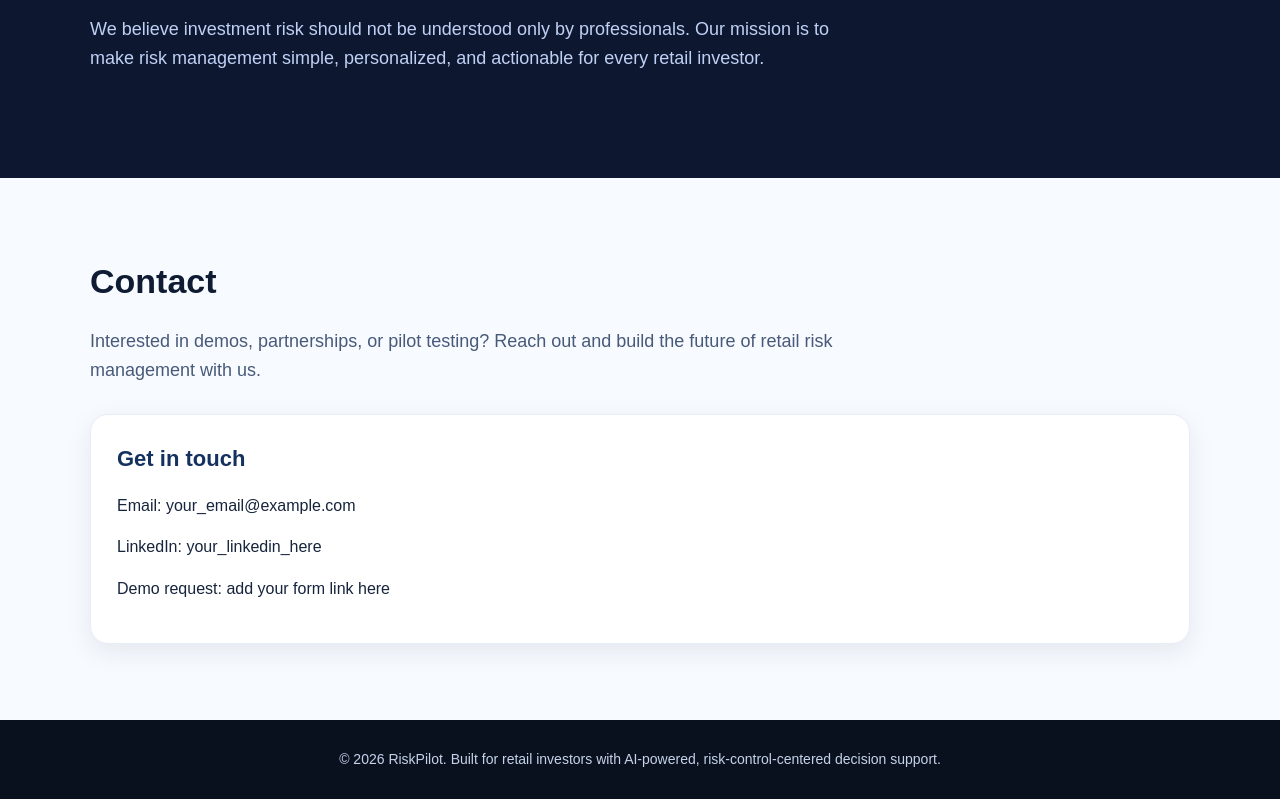
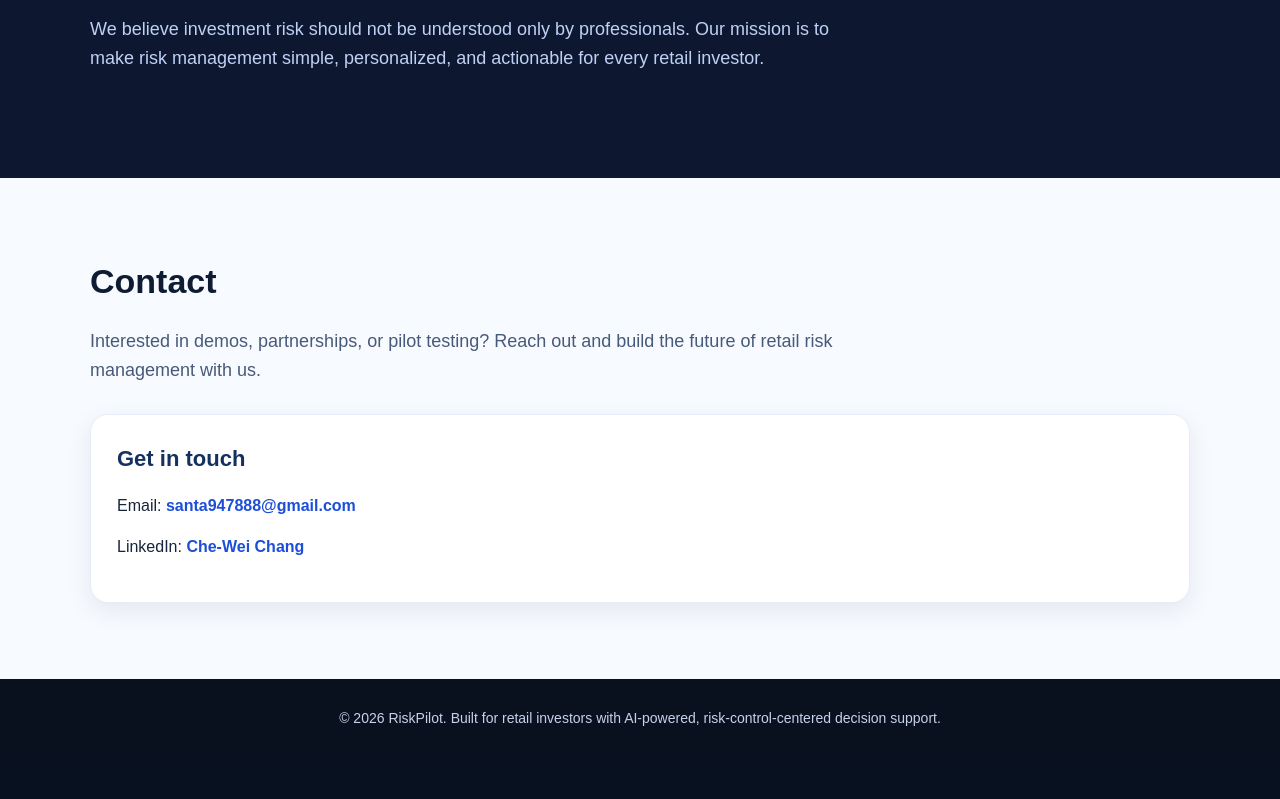
Before and after one commit to LawrenceCCwei/LawrenceCCwei.github.io, a plain HTML site: page index.html in a window 1280 px wide. Shown: the part 3142-3941 px from the top of the page. After the commit the page ends 3899 px from the top, so only its background shows below. Drawn offline with Linux system fonts and the light colour scheme.

Commit message:
update contact details

```diff
--- a/index.html
+++ b/index.html
@@ -157,6 +157,15 @@
     }
     .dark-band .card p {
       color: #16243c;
+    }
+    a.inline-link {
+      color: #1d4ed8;
+      text-decoration: none;
+      font-weight: 600;
+      word-break: break-word;
+    }
+    a.inline-link:hover {
+      text-decoration: underline;
     }
     footer {
       background: #09111f;
@@ -324,9 +333,8 @@
         </p>
         <div class="card">
           <h3>Get in touch</h3>
-          <p>Email: your_email@example.com</p>
-          <p>LinkedIn: your_linkedin_here</p>
-          <p>Demo request: add your form link here</p>
+          <p>Email: <a class="inline-link" href="mailto:santa947888@gmail.com">santa947888@gmail.com</a></p>
+          <p>LinkedIn: <a class="inline-link" href="https://www.linkedin.com/in/che-wei-chang-41762a26b" target="_blank" rel="noopener noreferrer">Che-Wei Chang</a></p>
         </div>
       </div>
     </section>
```
